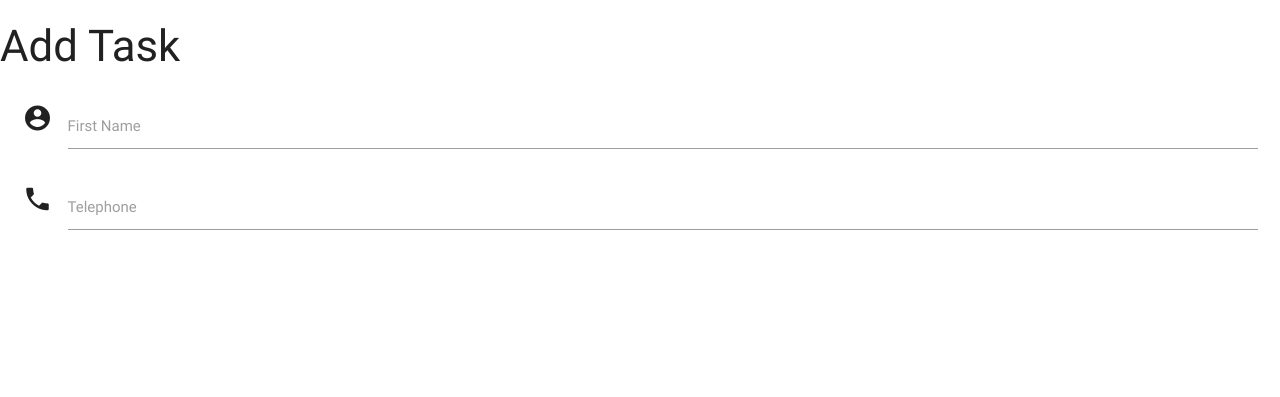
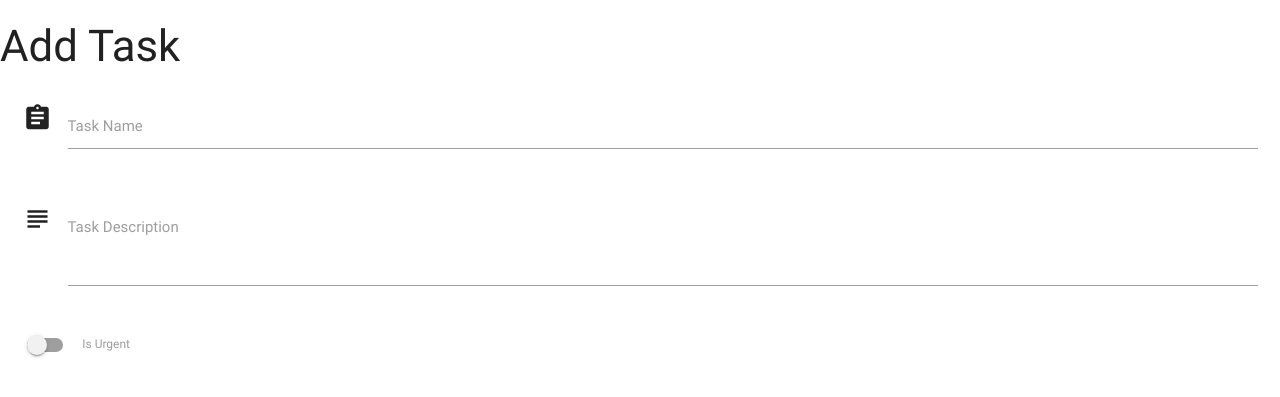
Before and after one commit to Davewalsh3/task_manager2, a Flask app: page / in a window 1280 px wide. Shown: the top 397 px of the page. Run offline with Flask 2, Linux system fonts and the light colour scheme; some libraries are stand-ins or nearby versions.

Commit message:
added materialize switch into addtask.html

```diff
--- a/templates/addtask.html
+++ b/templates/addtask.html
@@ -6,17 +6,27 @@
 	 <form action="" method="POST" class="col s12">
         <div class="row">
             <div class="input-field col s12">
-          <i class="material-icons prefix">account_circle</i>
-          <input id="icon_prefix" type="text" class="validate">
-          <label for="icon_prefix">First Name</label>
+                <i class="material-icons prefix">assignment</i>
+                <input id="task_name" name="task_name" type="text">
+                <label for="icon_prefix">Task Name</label>
             </div>
+        </div>
+        <div class="row">
 			<div class="input-field col s12">
-          <i class="material-icons prefix">phone</i>
-          <input id="icon_telephone" type="tel" class="validate">
-          <label for="icon_telephone">Telephone</label>
+				<i class="material-icons prefix">subject</i>
+				<textarea name="task_description" id="task_description" class="materialize-textarea"></textarea>
+				<label for="icon_telephone">Task Description</label>
+				</div>
+				</div>
+				<div class="row">
+					<div class="switch">
+						<label>
+				                  <input id="is_urgent" name="is_urgent" type="checkbox">
+				                  <span class="lever"></span>
+				                  Is Urgent
+				                </label>
 					</div>
 				</div>
 				</form>
 				</div>
-
 				{% endblock %}
```
Lines whose indentation alone changed are shown as unchanged.
